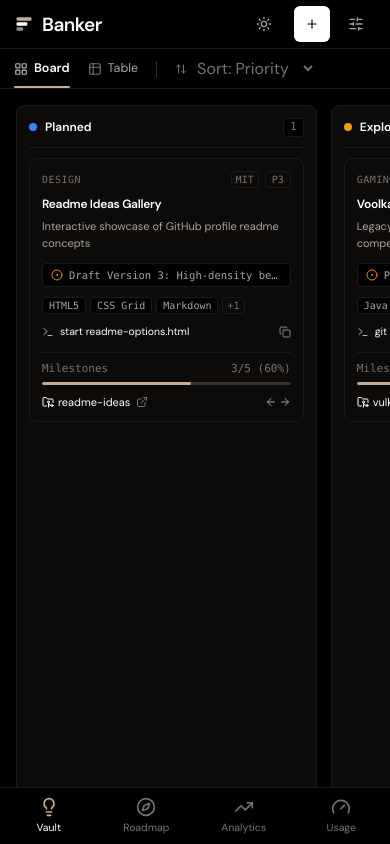
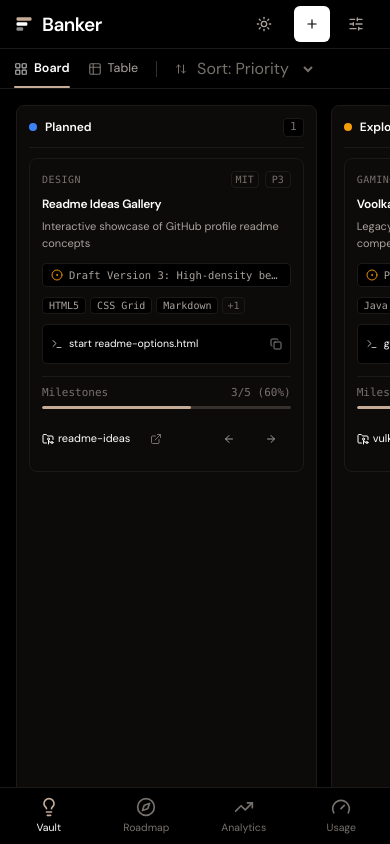
Before and after one commit to rvyyv-n/aether-bank, a React (Vite) app: page / in a window 390 px wide. Built offline with nearby package versions, Linux system fonts and the light colour scheme.

Commit message:
fix: let tailwind padding beat button reset, 40px phone hit areas, lint in CI

```diff
--- a/src/index.css
+++ b/src/index.css
@@ -60,12 +60,15 @@ button, input, textarea, select {
   -webkit-tap-highlight-color: transparent;
 }
 
+/* In the base layer so Tailwind padding utilities (py-1, px-3, ...) win over the reset */
+@layer base {
   button {
     cursor: pointer;
     background: transparent;
     border: none;
     padding: 0;
     text-align: left;
+  }
 }
 
 button:focus-visible, input:focus-visible, textarea:focus-visible {
@@ -565,6 +568,20 @@ button:focus-visible, input:focus-visible, textarea:focus-visible {
   .search input {
     font-size: 16px !important;
   }
+  /* 40px minimum hit areas for card actions and controls */
+  .main-content button,
+  .main-content select,
+  .main-content a[href],
+  .view-tabs select {
+    min-height: 40px;
+  }
+  .main-content a[href],
+  .main-content .kanban-scroll button[title^="Move"] {
+    min-width: 40px;
+    display: inline-flex;
+    align-items: center;
+    justify-content: center;
+  }
   .kanban-scroll {
     scrollbar-width: none;
     scroll-padding-left: 16px;
```
Lines whose indentation alone changed are shown as unchanged.
